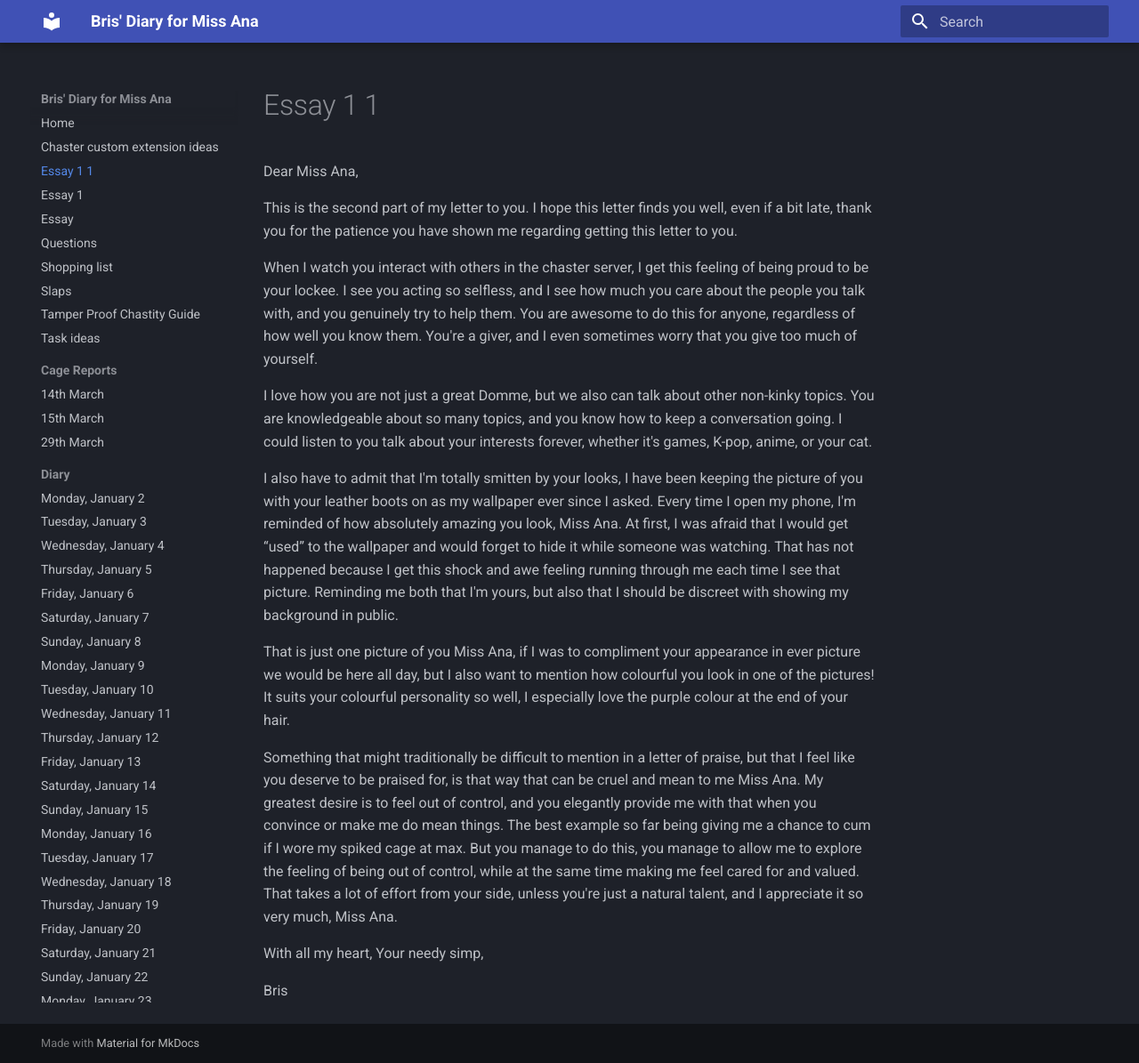
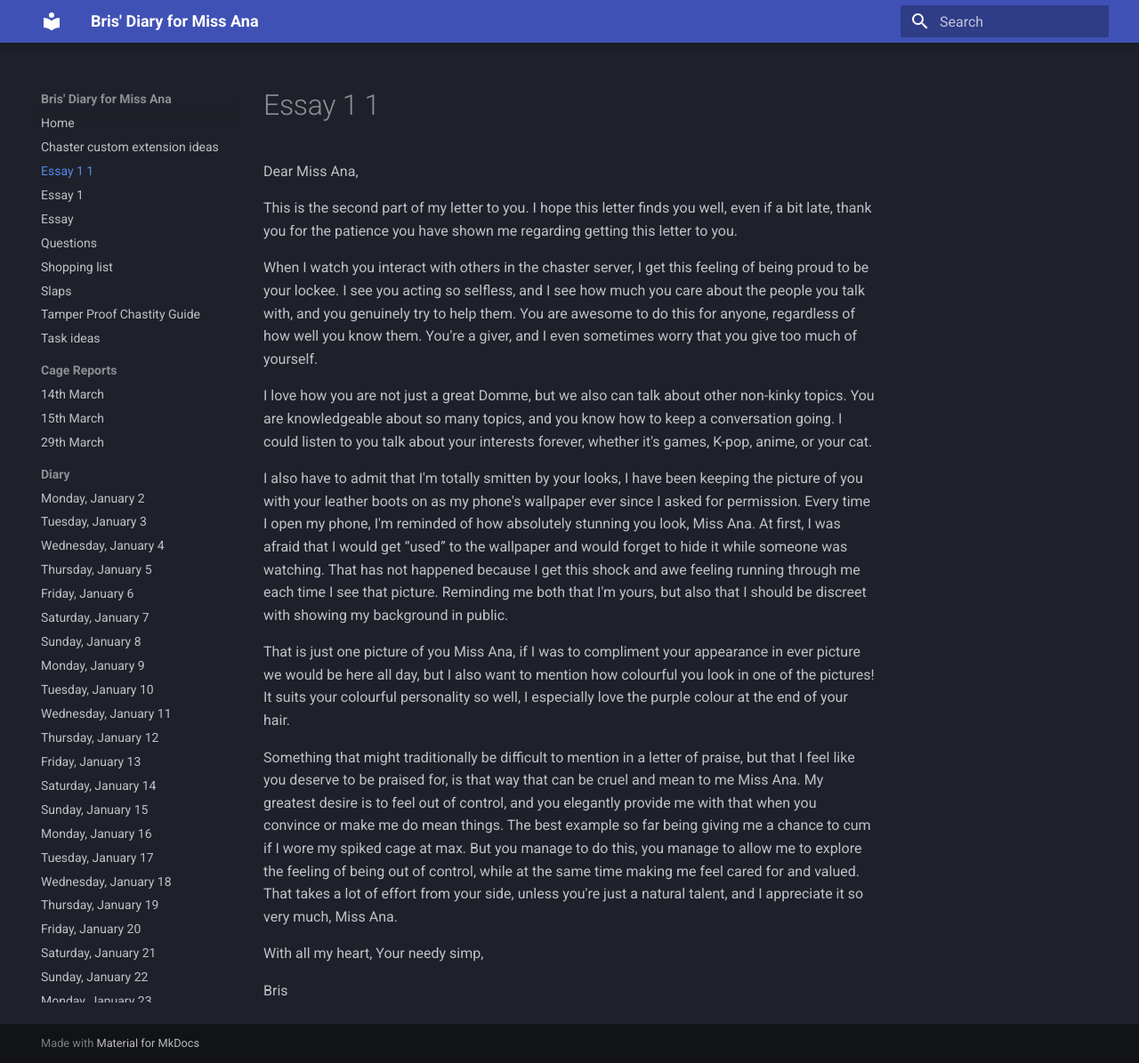
Before and after one commit to bris00/DFMA, an MkDocs documentation site: the page built from diary/Essay 1 1.md, in a window 1280 px wide and 1195 px high. Shown: the whole window at 89% size. Built offline with MkDocs 1.6.1 and Material for MkDocs 9.7.7, drawn with Linux system fonts in a browser that asks for light colours.

Commit message:
vault backup: 2023-03-30 17:52:52
Affected files:
diary/Essay 1 1.md

```diff
--- a/diary/Essay 1 1.md
+++ b/diary/Essay 1 1.md
@@ -6,7 +6,7 @@ When I watch you interact with others in the chaster server, I get this feeling
 
 I love how you are not just a great Domme, but we also can talk about other non-kinky topics. You are knowledgeable about so many topics, and you know how to keep a conversation going. I could listen to you talk about your interests forever, whether it's games, K-pop, anime, or your cat.
 
-I also have to admit that I'm totally smitten by your looks, I have been keeping the picture of you with your leather boots on as my wallpaper ever since I asked. Every time I open my phone, I'm reminded of how absolutely amazing you look, Miss Ana. At first, I was afraid that I would get “used” to the wallpaper and would forget to hide it while someone was watching. That has not happened because I get this shock and awe feeling running through me each time I see that picture. Reminding me both that I'm yours, but also that I should be discreet with showing my background in public.
+I also have to admit that I'm totally smitten by your looks, I have been keeping the picture of you with your leather boots on as my phone's wallpaper ever since I asked for permission. Every time I open my phone, I'm reminded of how absolutely stunning you look, Miss Ana. At first, I was afraid that I would get “used” to the wallpaper and would forget to hide it while someone was watching. That has not happened because I get this shock and awe feeling running through me each time I see that picture. Reminding me both that I'm yours, but also that I should be discreet with showing my background in public.
 
 That is just one picture of you Miss Ana, if I was to compliment your appearance in ever picture we would be here all day, but I also want to mention how colourful you look in one of the pictures! It suits your colourful personality so well, I especially love the purple colour at the end of your hair.
 
```
